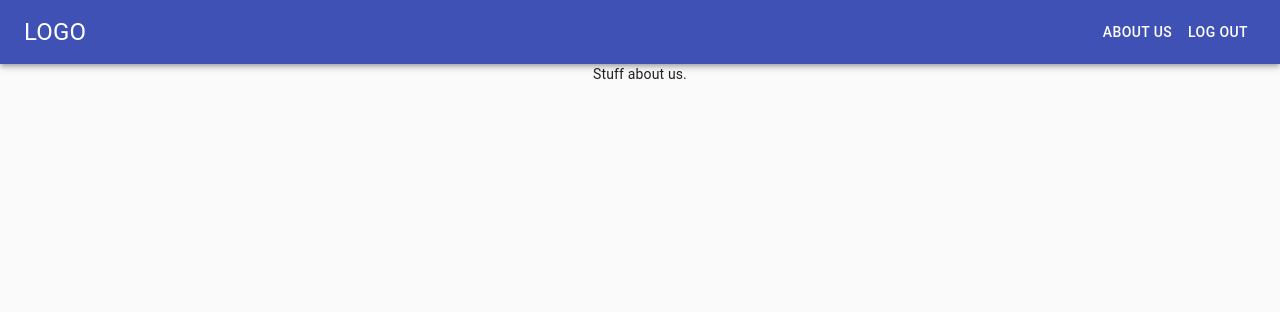
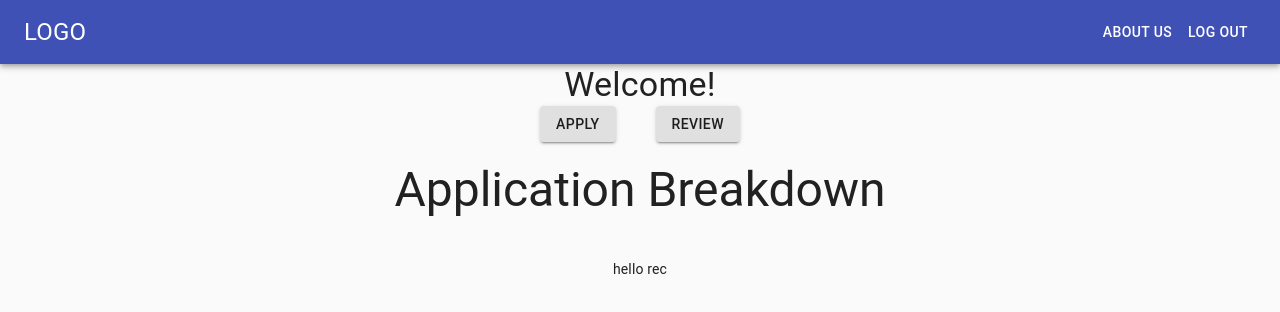
Before and after one commit to zpinto/bridge, a React (Create React App) app in the folder frontend/: page / in a window 1280 px wide. Both pictures are taken after typing "name@example.com", "Sample123" into the empty fields and a click on the button "SIGN IN". Shown: the top 312 px of the page. Built offline with nearby package versions, Linux system fonts and the light colour scheme.

Commit message:
Added home page

```diff
--- a/frontend/public/index.html
+++ b/frontend/public/index.html
@@ -24,7 +24,7 @@
       work correctly both with client-side routing and a non-root public URL.
       Learn how to configure a non-root public URL by running `npm run build`.
     -->
-    <title>React App</title>
+    <title>Bridge</title>
   </head>
   <body>
     <noscript>You need to enable JavaScript to run this app.</noscript>
--- a/frontend/src/App.jsx
+++ b/frontend/src/App.jsx
@@ -10,7 +10,7 @@ import "./App.css";
 const App = () => {
   function checkLoggedIn() {
     return (
-      Cookies.get("email") !== undefined
+      Cookies.get("email") !== undefined && Cookies.get("type") !== undefined
       /*&&
       Cookies.get("access_token") !== undefined &&
       Cookies.get("refresh_token")
@@ -20,12 +20,14 @@ const App = () => {
 
   const [loggedIn, setLoggedIn] = useState(checkLoggedIn());
 
-  function handleLogin(email, password) {
+  function handleLogin(email, type) {
     const { common } = Axios.defaults.headers;
 
     Cookies.set("email", email);
+    Cookies.set("type", type);
 
     common["email"] = email;
+    common["type"] = type;
 
     setLoggedIn(true);
   }
@@ -34,8 +36,10 @@ const App = () => {
     const { common } = Axios.defaults.headers;
 
     Cookies.remove("email");
+    Cookies.remove("type");
 
     delete common["email"];
+    delete common["type"];
 
     setLoggedIn(false);
     window.location.replace("/");
--- a/frontend/src/Content.jsx
+++ b/frontend/src/Content.jsx
@@ -16,12 +16,20 @@ const Content = props => {
     <Router>
       <Switch>
         <Route strict exact path="/">
-          {loggedIn ? <Home loggedIn={loggedIn} /> : <Login handleLogin={handleLogin} />}
+          {loggedIn ? (
+            <Home />
+          ) : (
+            <Login handleLogin={handleLogin} />
+          )}
         </Route>
         <Route exact path="/register" component={Register} />
         <Route exact path="/about" component={About} />
-        <Route exact path="/JobDescriptionView" component={JobDescriptionView} />
-          <Route exact path="/testDK" component={JobPosting}/>
+        <Route
+          exact
+          path="/JobDescriptionView"
+          component={JobDescriptionView}
+        />
+        <Route exact path="/testDK" component={JobPosting} />
         <Route exact path="/portal">
           <h1>Application Portal</h1>
           <h2>Applicant</h2>
--- a/frontend/src/components/Home.jsx
+++ b/frontend/src/components/Home.jsx
@@ -1,12 +1,92 @@
 import React from "react";
+import Axios from "axios";
 import CssBaseline from "@material-ui/core/CssBaseline";
+import { Container, Grid, Button, Typography } from "@material-ui/core";
 
-const Home = props => {
+const HomeButtons = () => {
+  const button1 = {
+    href: "/portal",
+    title: "Apply"
+  };
+
+  const button2 = {
+    href: "/review",
+    title: "Review"
+  };
+
   return (
-    <div>
+    <Grid
+      container
+      direction="row"
+      justify="center"
+      alignItems="center"
+      spacing={5}
+    >
+      <Grid item>
+        <Button variant="contained" href={button1.href}>
+          {button1.title}
+        </Button>
+      </Grid>
+      <Grid item>
+        <Button variant="contained" href={button2.href}>
+          {button2.title}
+        </Button>
+      </Grid>
+    </Grid>
+  );
+};
+
+function HomeContent({ children }) {
+  return (
+    <Grid container direction="column" spacing={5}>
+      {children}
+    </Grid>
+  );
+}
+
+function HomeTitle(props) {
+  const { type } = props;
+  return (
+    <Grid item>
+      <Typography component="h1" variant="h3">
+        {type === "applicant"
+          ? "Your Application Status"
+          : "Application Breakdown"}
+      </Typography>
+    </Grid>
+  );
+}
+
+function ApplicantContent(props) {
+  const { email } = props;
+  return <Grid item>hello app</Grid>;
+}
+
+function RecruiterContent(props) {
+  const { email } = props;
+  return <Grid item>hello rec</Grid>;
+}
+
+const Home = () => {
+  const { common } = Axios.defaults.headers;
+  const { email, type } = common;
+
+  return (
+    <Container>
       <CssBaseline />
-      Stuff about us.
-    </div>
+      <Typography component="h1" variant="h4" p={3}>
+        Welcome!
+      </Typography>
+      <HomeButtons />
+      <HomeContent>
+        <HomeTitle type={type} />
+        {type === "applicant" ? (
+          <ApplicantContent email={email} />
+        ) : (
+          <RecruiterContent email={email} />
+        )}
+      </HomeContent>
+    </Container>
   );
 };
 
```
